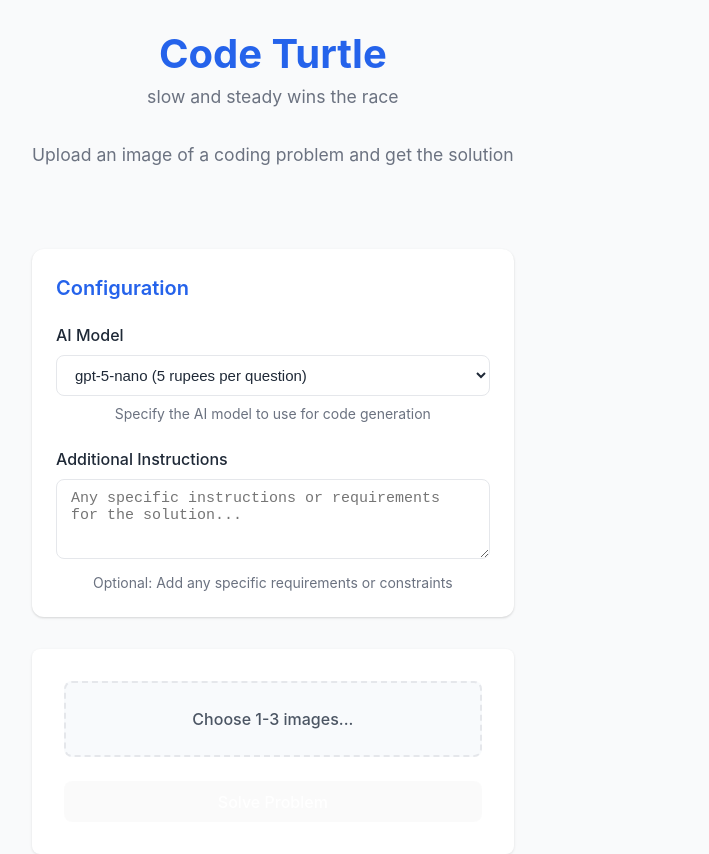
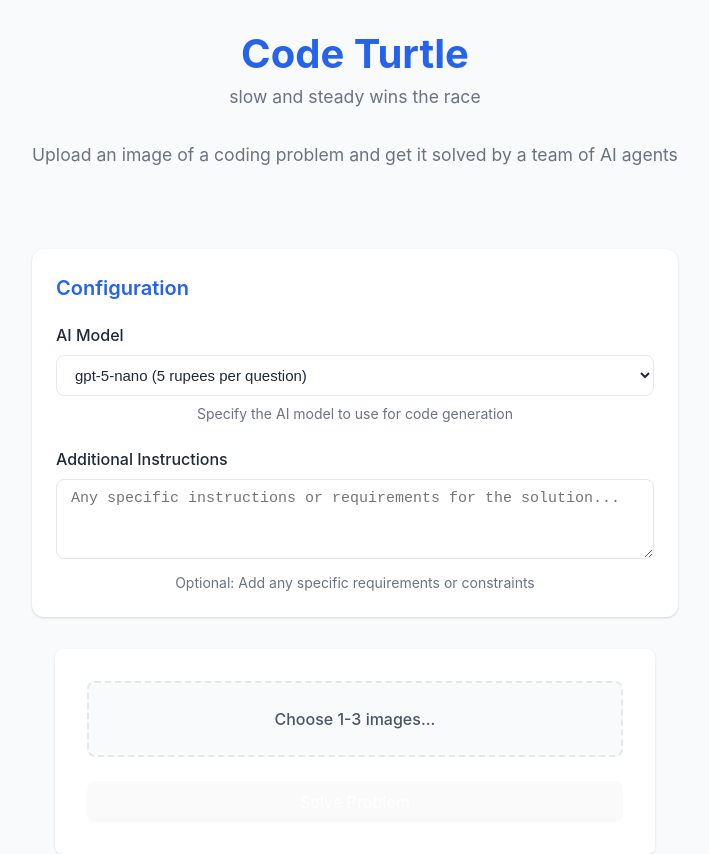
Before and after one commit to sunnnybala/agentic_code_helper_frontend, a React (Vite) app: page / in a window 1280 px wide. Shown: the top 854 px of the page, without its empty margins (0-709 px from the left). Built offline with nearby package versions, Linux system fonts and the light colour scheme.

Commit message:
ai agents statement

```diff
--- a/src/App.jsx
+++ b/src/App.jsx
@@ -115,7 +115,7 @@ function App() {
       <header>
         <h1>Code Turtle</h1>
         <p>slow and steady wins the race</p>
-        <p>Upload an image of a coding problem and get the solution</p>
+        <p>Upload an image of a coding problem and get it solved by a team of AI agents </p>
       </header>
 
       <div className="configuration-card">
```
